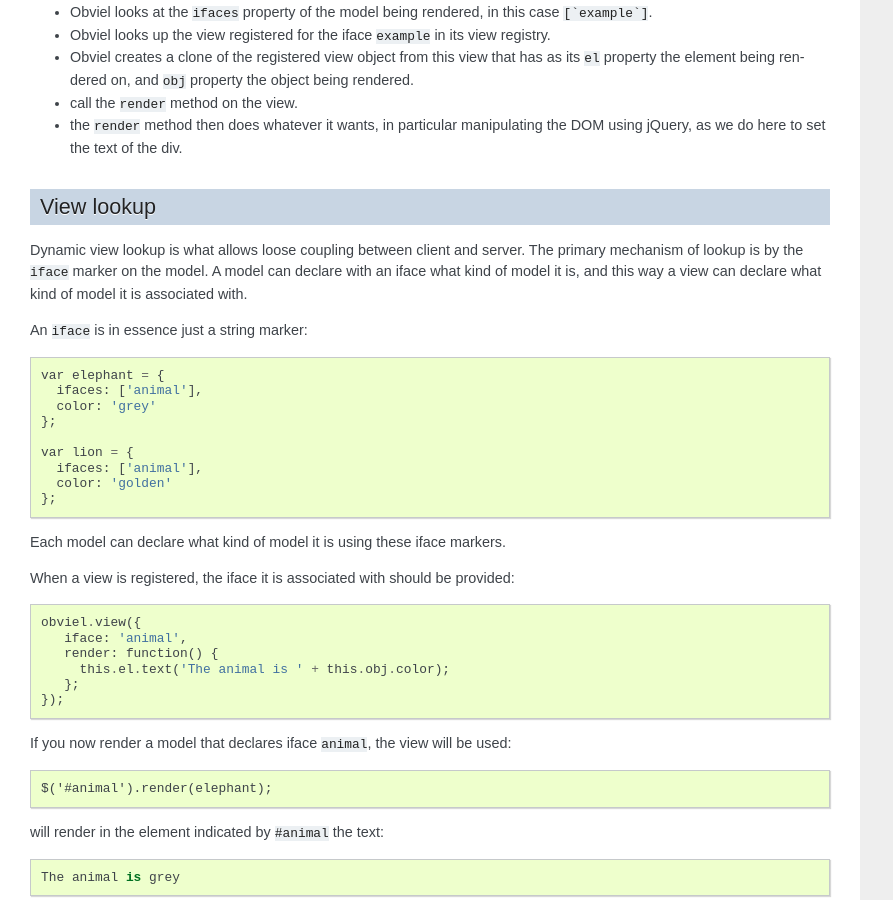
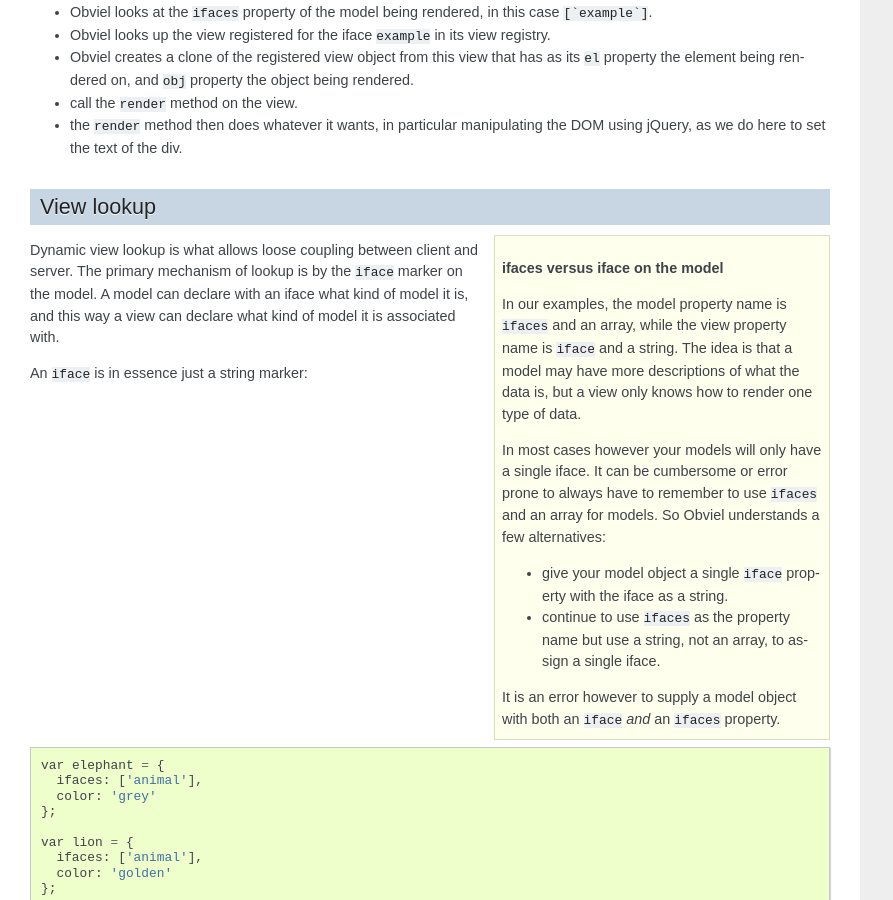
Before and after one commit to obviel/obviel, a Sphinx documentation site: the page built from doc/manual.txt, in a window 1280 px wide and 900 px high, scrolled down 2469 px. Shown: the whole window, without its empty margins (0-893 px from the left). Built offline with Sphinx 7.4.7, drawn with Linux system fonts in a browser that asks for light colours; some of the changed text lies outside the part shown.

Commit message:
Allow ``iface`` as well as ``ifaces`` for model.

```diff
--- a/CHANGES.txt
+++ b/CHANGES.txt
@@ -3,6 +3,9 @@
 
 0.10 (unreleased)
 =================
+
+* Obviel models may now have an ``iface`` or an ``ifaces`` property,
+  but not both. ``ifaces`` may be a string instead of an array.
 
 * Update test dependencies to newer version of jQuery and jQuery-ui.
   These are also used by the demo code. Made it so that the version
--- a/doc/manual.txt
+++ b/doc/manual.txt
@@ -172,6 +172,27 @@
 View lookup
 -----------
 
+.. sidebar:: ifaces versus iface on the model
+
+  In our examples, the model property name is ``ifaces`` and an array,
+  while the view property name is ``iface`` and a string. The idea is that a model
+  may have more descriptions of what the data is, but a view only
+  knows how to render one type of data.
+
+  In most cases however your models will only have a single iface. It
+  can be cumbersome or error prone to always have to remember to use
+  ``ifaces`` and an array for models. So Obviel understands a few
+  alternatives:
+
+  * give your model object a single ``iface`` property with the iface
+    as a string.
+
+  * continue to use ``ifaces`` as the property name but use a string,
+    not an array, to assign a single iface.
+
+  It is an error however to supply a model object with both an ``iface`` *and*
+  an ``ifaces`` property.
+
 Dynamic view lookup is what allows loose coupling between client and
 server. The primary mechanism of lookup is by the ``iface`` marker on
 the model. A model can declare with an iface what kind of model it is,
```
Also changed, not shown: other parts of doc/manual.txt (+0 -6 lines), 2 other files.
